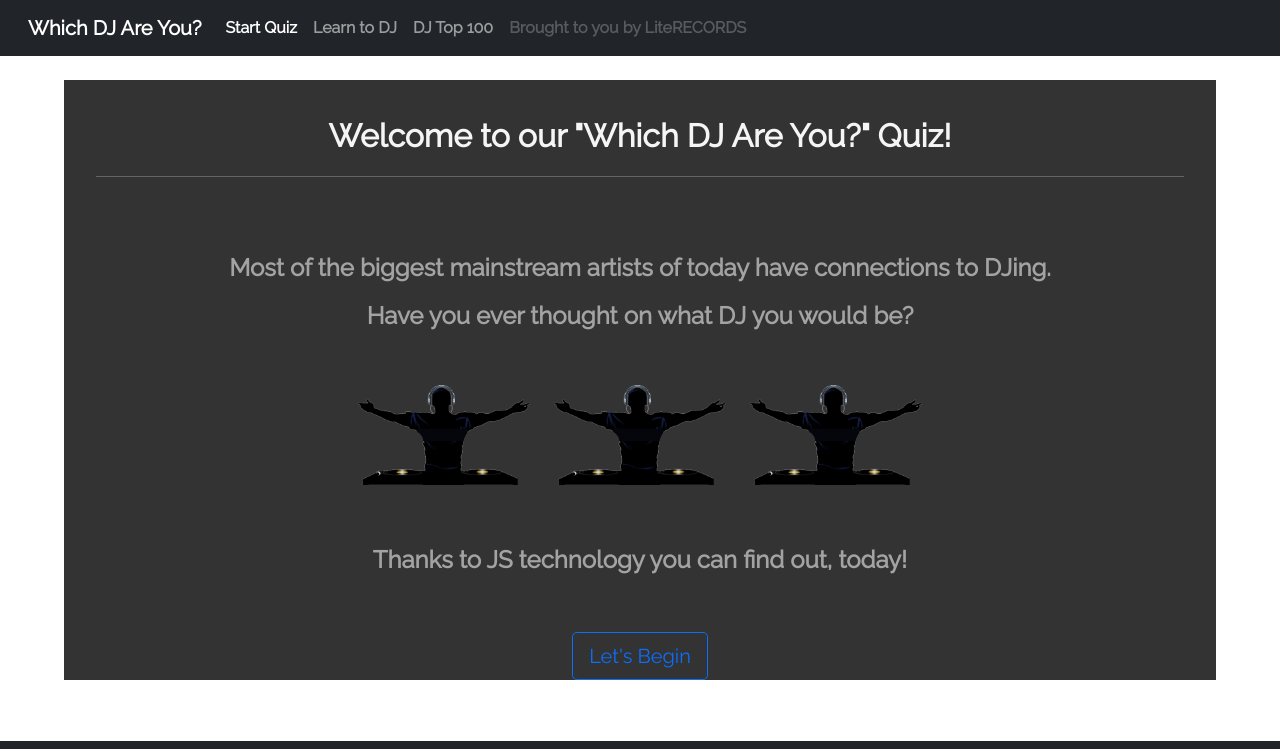
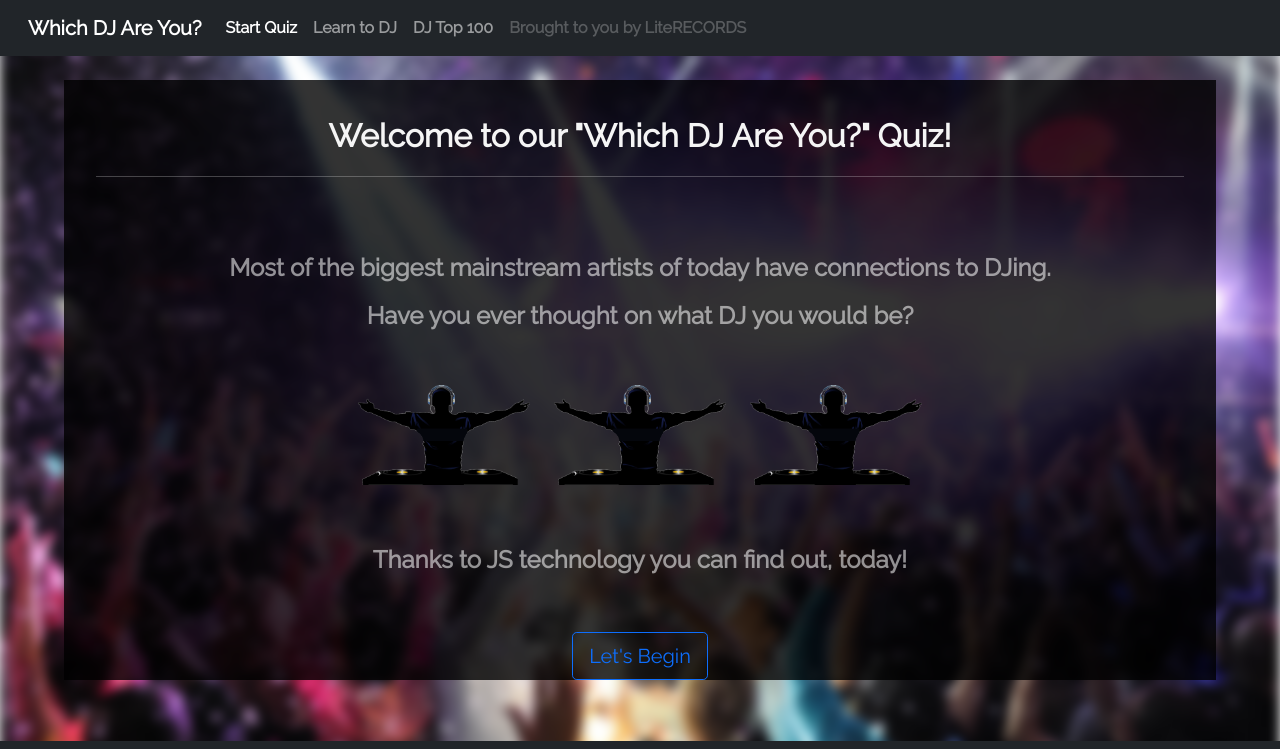
Before and after one commit to enitdev/javascript-quiz, a plain HTML site: page index.html in a window 1280 px wide. Shown: the top 749 px of the page. Drawn offline with nearby package versions, Linux system fonts and the light colour scheme.

Commit message:
further bg-image alterations

```diff
--- a/css/main.css
+++ b/css/main.css
@@ -14,7 +14,7 @@ body {
     height: 100%;
 }
 body::before {
-    background-image: url("img/background.jpg") no-repeat center center fixed;
+    background: url("../img/background.jpg") no-repeat center center fixed;
     content: '';
     z-index: -1;
     width: 100%;
```
